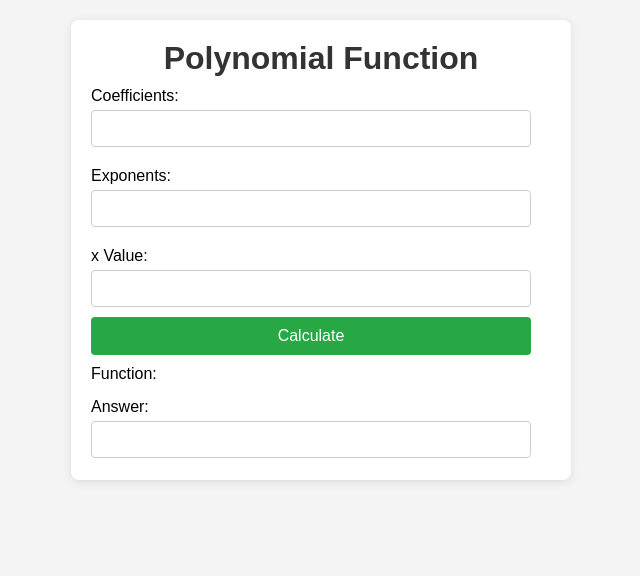
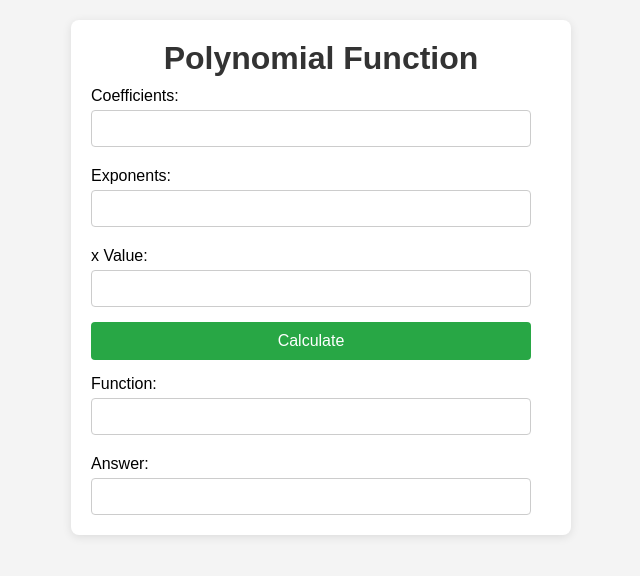
Before and after one commit to pepecatt/ICS4U-Assignment-4, a React (Vite) app: page / in a window 1280 px wide. Shown: the top 576 px of the page, without its empty margins (319-959 px from the left). Built offline with nearby package versions, Linux system fonts and the light colour scheme.

Commit message:
fixed poly

```diff
--- a/src/components/Polynomial.css
+++ b/src/components/Polynomial.css
@@ -24,7 +24,7 @@ h1 {
 }
 
 .formula {
-    height: 460px;
+    height: 515px;
     width: 600px;
     padding: 20px;
     background: white;
@@ -59,6 +59,8 @@ button {
     border-radius: 4px;
     cursor: pointer;
     font-size: 16px;
+    margin-top: 5px;
+    margin-bottom: 5px;
 }
 
 button:hover {
--- a/src/components/Polynomial.jsx
+++ b/src/components/Polynomial.jsx
@@ -2,13 +2,13 @@ import './Polynomial.css';
 import { useState } from 'react';
 
 function Polynomial() {
-    const [strCo, setCo] = useState( );
-    const [strEx, setEx] = useState( );
-    const [x] = useState( );
-    const [func, setFunction] = useState( );
-    const [answer, setAnswer] = useState( );
+    const [strCo, setCo] = useState('');
+    const [strEx, setEx] = useState('');
+    const [x, setX] = useState('');
+    const [func, setFunction] = useState('');
+    const [answer, setAnswer] = useState('');
 
-    function polynomial() {
+    function polynomial(e) {
         e.preventDefault();
         const coefficients = strCo.split(" ");
         const exponents = strEx.split(" ");
@@ -43,7 +43,7 @@ function Polynomial() {
 
             answer2 += ((x ** ex) * co);
         }
-        setFunction("a");
+        setFunction(answer1);
         setAnswer(answer2.toString());
     }
 
@@ -58,13 +58,14 @@ function Polynomial() {
                 <input type="text" id="exponents" value={strEx} onChange={(event) => {setEx(event.target.value) }} required/>
 
                 <label>x Value:</label>
-                <input type="number" id="x" value={x} required/>
+                <input type="number" id="x" value={x} onChange={(e) => setX(Number(e.target.value))} required/>
 
                 <button type="submit" id="calculatePoly">Calculate</button>
 
-                <label type='text' id = "function" value={func} readOnly >Function: </label>
+                <label>Function: </label>
+                <input type='text' value={func} readOnly />
                 <label>Answer: </label>
-                <input type="text" id="polyResult" value={answer} readOnly />
+                <input type="text" value={answer} readOnly />
             </div>
         </form>
     )
```
